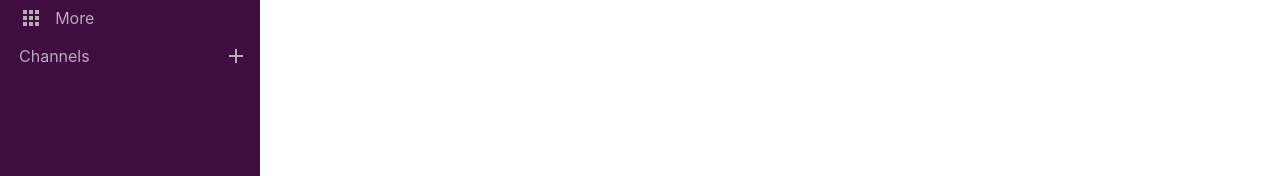
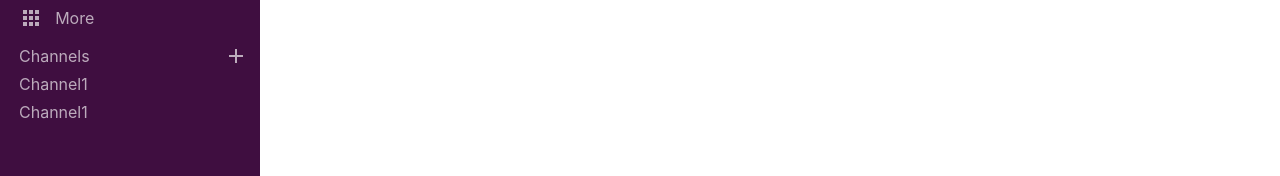
Before and after one commit to Dariuszb94/Slack, a React (Create React App) app: page / in a window 1280 px wide. Shown: the part 259-435 px from the top of the page. Built offline with nearby package versions, Linux system fonts and the light colour scheme.

Commit message:
channel padding

```diff
--- a/src/Components/Sidebar.js
+++ b/src/Components/Sidebar.js
@@ -28,7 +28,8 @@ function Sidebar() {
           <AddIcon />
         </NewChannelContainer>
         <ChannelsList>
-          <Channel></Channel>
+          <Channel>Channel1</Channel>
+          <Channel>Channel1</Channel>
         </ChannelsList>
       </ChannelsContainer>
     </Container>
@@ -88,4 +89,13 @@ const NewChannelContainer = styled.div`
   padding-right: 12px;
 `;
 const ChannelsList = styled.div``;
-const Channel = styled.div``;
+const Channel = styled.div`
+  height: 28px;
+  display: flex;
+  align-items: center;
+  padding-left: 19px;
+  cursor: pointer;
+  :hover {
+    background-color: #350d36;
+  }
+`;
```
